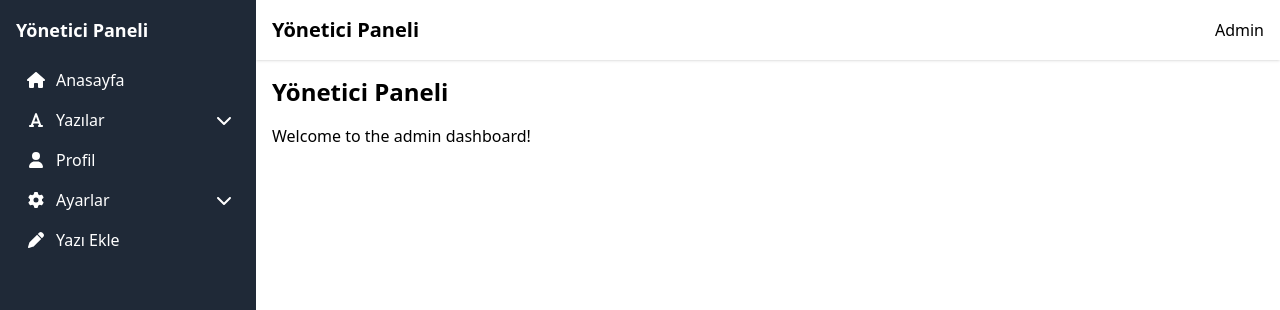
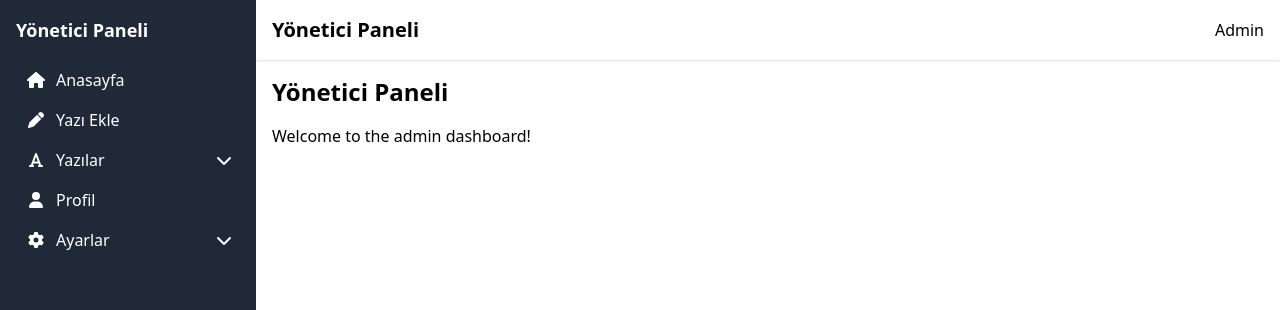
Before and after one commit to SubmitterTech/teslimolanorg, a React (Create React App) app in the folder frontend/: page /admin in a window 1280 px wide. Shown: the top 310 px of the page. Built offline with nearby package versions, Linux system fonts and the light colour scheme.

Commit message:
Sidebar updated.

```diff
--- a/frontend/src/components/AdminPanel/components/Sidebar.js
+++ b/frontend/src/components/AdminPanel/components/Sidebar.js
@@ -6,6 +6,7 @@ import { faTimes, faChevronDown, faHome, faUser, faGear, faPen, faFont } from "@
 const Sidebar = ({ isOpen, toggleSidebar }) => {
   const [menus, setMenus] = useState([
     { name: "Anasayfa", icon: faHome, path: "/admin", subMenus: [] },
+    { name: "Yazı Ekle", icon: faPen, path: "/admin/makale", subMenus: [] },
     { name: "Yazılar", icon: faFont, path: "#", subMenus: [
       { name: "Makaleler", path: "/admin/makaleler" },
       { name: "Perspektifler", path: "/admin/perspektifler" },
@@ -16,7 +17,6 @@ const Sidebar = ({ isOpen, toggleSidebar }) => {
       { name: "Tema", path: "/admin/settings/theme" },
       { name: "Sosyal Medya", path: "/admin/ayarlar/sosyalmedya" },
     ] },
-    { name: "Yazı Ekle", icon: faPen, path: "/admin/makale", subMenus: [] },
   ]);
 
   const [isMenuOpen, setIsMenuOpen] = useState({});
```
